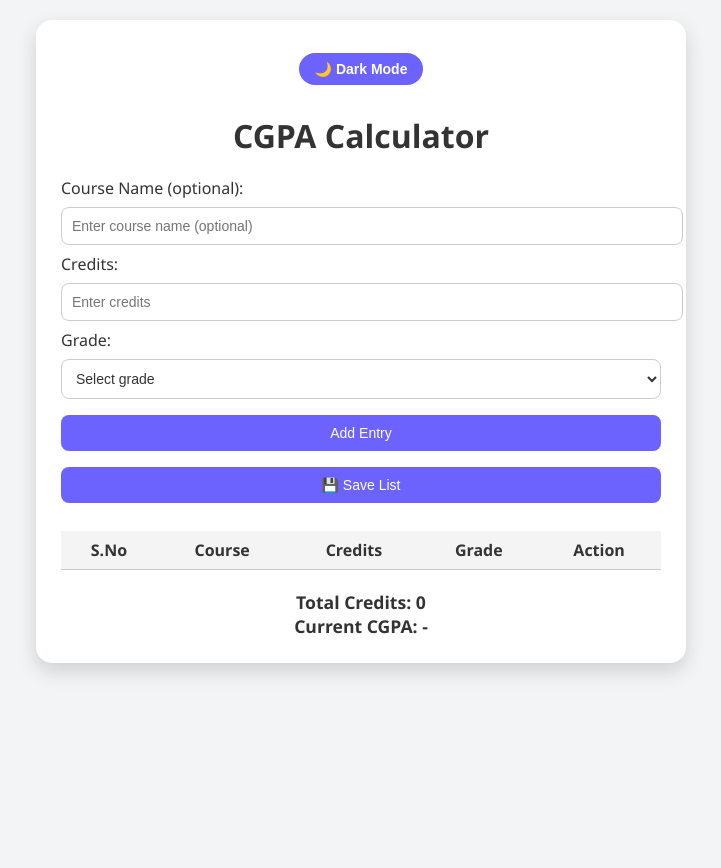
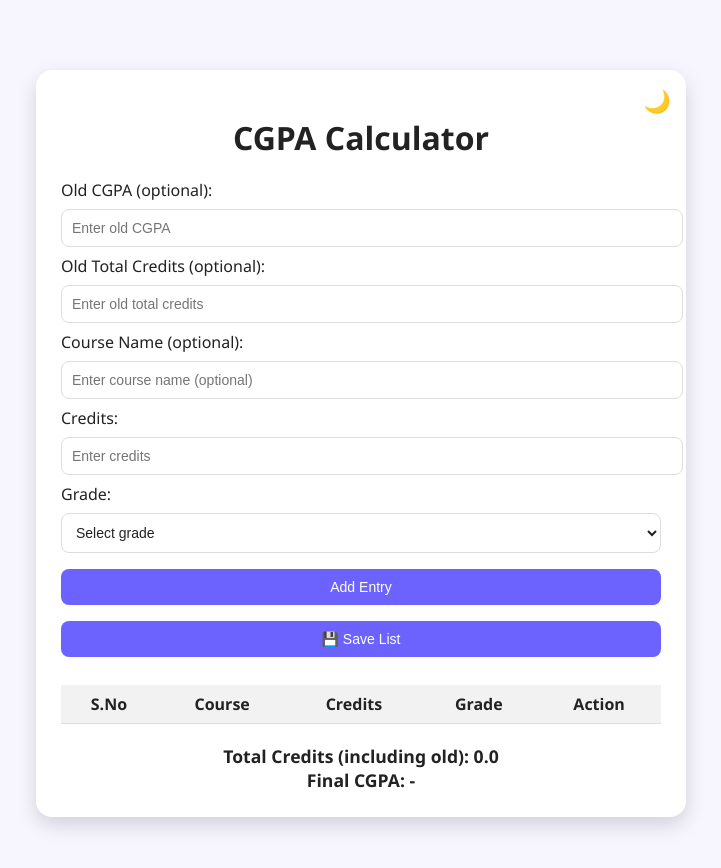
Before and after one commit to anshagnihotry258/Projects, a plain HTML site: page cgpa_calc_updated1.html in a window 1280 px wide. Shown: the whole page, without its empty margins (279-1000 px from the left). Before the commit the page ends 800 px from the top, so only its background shows below. Drawn offline with Linux system fonts and the light colour scheme.

Commit message:
Enhance CGPA calculator with new features and styles
Updated CGPA calculator with improved styles and added functionality for old CGPA and credits.

```diff
--- a/cgpa_calc_updated1.html
+++ b/cgpa_calc_updated1.html
@@ -6,100 +6,86 @@
   <title>CGPA Calculator</title>
   <style>
     :root {
-      --bg-color: #f3f4f6;
-      --container-bg: #ffffff;
-      --text-color: #333;
-      --button-bg: #6c63ff;
-      --button-hover: #574fce;
-      --border-color: #ccc;
-      --table-header: #f4f4f4;
+      --bg: #f7f6ff;
+      --text: #222;
+      --card: #fff;
+      --accent: #6c63ff;
+      --border: #ddd;
     }
-
     body.dark {
-      --bg-color: #1e1e2f;
-      --container-bg: #2a2a40;
-      --text-color: #e4e4e7;
-      --button-bg: #818cf8;
-      --button-hover: #6366f1;
-      --border-color: #444;
-      --table-header: #3a3a55;
+      --bg: #1e1e2e;
+      --text: #f1f1f1;
+      --card: #2a2a3c;
+      --accent: #a18cd1;
+      --border: #444;
     }
-
     body {
       font-family: "Segoe UI", sans-serif;
-      background: var(--bg-color);
+      background: var(--bg);
+      color: var(--text);
       margin: 0;
       padding: 20px;
       transition: background 0.3s, color 0.3s;
-      color: var(--text-color);
     }
-
     .container {
       max-width: 600px;
-      margin: auto;
-      background: var(--container-bg);
+      margin: 50px auto;
+      background: var(--card);
       padding: 25px;
       border-radius: 16px;
-      box-shadow: 0 8px 20px rgba(0, 0, 0, 0.15);
-      transition: background 0.3s, color 0.3s;
+      box-shadow: 0 8px 20px rgba(0,0,0,0.15);
+      transition: background 0.3s;
+      position: relative;
     }
-
     h1 {
       text-align: center;
       margin-bottom: 20px;
+      color: var(--text);
     }
-
     label {
       font-weight: 500;
     }
-
     input, select, button {
       padding: 10px;
       margin: 8px 0;
       border-radius: 8px;
-      border: 1px solid var(--border-color);
+      border: 1px solid var(--border);
       width: 100%;
       font-size: 14px;
-      background-color: var(--container-bg);
-      color: var(--text-color);
-      transition: background 0.3s, color 0.3s;
+      background: var(--card);
+      color: var(--text);
+      transition: 0.3s;
     }
-
     button {
-      background-color: var(--button-bg);
+      background-color: var(--accent);
       color: white;
       cursor: pointer;
       border: none;
-      transition: background-color 0.2s;
+      font-weight: 500;
     }
-
     button:hover {
-      background-color: var(--button-hover);
+      opacity: 0.9;
     }
-
     table {
       width: 100%;
       border-collapse: collapse;
       margin-top: 20px;
     }
-
     th, td {
-      border-bottom: 1px solid var(--border-color);
+      border-bottom: 1px solid var(--border);
       text-align: center;
       padding: 8px;
     }
-
     th {
-      background-color: var(--table-header);
+      background-color: rgba(0,0,0,0.05);
     }
-
     .cgpa-box {
       text-align: center;
       margin-top: 20px;
       font-size: 1.1em;
       font-weight: bold;
+      color: var(--text);
     }
-
     .remove-btn {
       background-color: #ef4444;
       color: white;
@@ -108,32 +94,30 @@
       border-radius: 8px;
       cursor: pointer;
     }
-
     .remove-btn:hover {
       background-color: #dc2626;
     }
-
     .theme-toggle {
-      display: flex;
-      justify-content: center;
-      margin-bottom: 15px;
-    }
-
-    .theme-toggle button {
-      width: auto;
-      padding: 8px 16px;
-      border-radius: 20px;
-      font-weight: bold;
+      position: absolute;
+      top: 15px;
+      right: 15px;
+      font-size: 22px;
+      cursor: pointer;
+      user-select: none;
+      transition: 0.3s;
     }
   </style>
 </head>
 <body>
   <div class="container">
-    <div class="theme-toggle">
-      <button id="themeToggle">🌙 Dark Mode</button>
-    </div>
+    <div class="theme-toggle" id="themeToggle">🌙</div>
+    <h1>CGPA Calculator</h1>
 
-    <h1>CGPA Calculator</h1>
+    <label>Old CGPA (optional):</label>
+    <input type="number" id="oldCgpa" placeholder="Enter old CGPA" min="0" max="10" step="0.01" />
+
+    <label>Old Total Credits (optional):</label>
+    <input type="number" id="oldCredits" placeholder="Enter old total credits" min="0" step="0.1" />
 
     <label>Course Name (optional):</label>
     <input type="text" id="subjectName" placeholder="Enter course name (optional)" />
@@ -171,33 +155,37 @@
     </table>
 
     <div class="cgpa-box">
-      Total Credits: <span id="totalCredits">0</span><br>
-      Current CGPA: <span id="cgpaDisplay">-</span>
+      Total Credits (including old): <span id="totalCredits">0</span><br>
+      Final CGPA: <span id="cgpaDisplay">-</span>
     </div>
   </div>
 
   <script>
-    let entries = JSON.parse(localStorage.getItem("cgpaData")) || [];
+    let entries = JSON.parse(localStorage.getItem("cgpaEntries")) || [];
 
     function updateTable() {
       const tableBody = document.getElementById("tableBody");
       tableBody.innerHTML = "";
+      let totalCredits = parseFloat(document.getElementById("oldCredits").value) || 0;
+      let totalPoints = totalCredits * (parseFloat(document.getElementById("oldCgpa").value) || 0);
+
       entries.forEach((entry, index) => {
-        const row = `<tr>
+        const row = document.createElement("tr");
+        row.innerHTML = `
           <td>${index + 1}</td>
           <td>${entry.subject || "-"}</td>
           <td>${entry.credits}</td>
-          <td>${getGradeName(entry.grade)}</td>
-          <td><button class="remove-btn" onclick="removeEntry(${index})">Remove</button></td>
-        </tr>`;
-        tableBody.innerHTML += row;
+          <td>${entry.grade}</td>
+          <td><button class="remove-btn" onclick="removeEntry(${index})">X</button></td>
+        `;
+        tableBody.appendChild(row);
+        totalCredits += entry.credits;
+        totalPoints += entry.credits * entry.grade;
       });
-      calculateCGPA();
-    }
 
-    function getGradeName(value) {
-      const map = {10:"A+",9:"A",8:"B+",7:"B",6:"C+",5:"C",4:"D",0:"F"};
-      return map[value] ?? value;
+      document.getElementById("totalCredits").textContent = totalCredits.toFixed(1);
+      document.getElementById("cgpaDisplay").textContent =
+        totalCredits ? (totalPoints / totalCredits).toFixed(2) : "-";
     }
 
     function addEntry() {
@@ -205,68 +193,46 @@
       const credits = parseFloat(document.getElementById("credits").value);
       const grade = parseFloat(document.getElementById("grade").value);
 
-      if (isNaN(credits) || isNaN(grade)) {
-        alert("Please enter valid credits and grade!");
-        return;
-      }
+      if (isNaN(credits) || isNaN(grade)) return alert("Enter valid credits and grade!");
 
       entries.push({ subject, credits, grade });
       updateTable();
-      clearInputs();
+      saveData();
+      document.getElementById("subjectName").value = "";
+      document.getElementById("credits").value = "";
+      document.getElementById("grade").value = "";
     }
 
     function removeEntry(index) {
       entries.splice(index, 1);
       updateTable();
-    }
-
-    function clearInputs() {
-      document.getElementById("subjectName").value = "";
-      document.getElementById("credits").value = "";
-      document.getElementById("grade").value = "";
-    }
-
-    function calculateCGPA() {
-      if (entries.length === 0) {
-        document.getElementById("cgpaDisplay").innerText = "-";
-        document.getElementById("totalCredits").innerText = "0";
-        return;
-      }
-
-      let totalPoints = 0;
-      let totalCredits = 0;
-      entries.forEach(e => {
-        totalPoints += e.grade * e.credits;
-        totalCredits += e.credits;
-      });
-
-      const cgpa = (totalPoints / totalCredits).toFixed(2);
-      document.getElementById("cgpaDisplay").innerText = cgpa;
-      document.getElementById("totalCredits").innerText = totalCredits.toFixed(1);
+      saveData();
     }
 
     function saveData() {
-      localStorage.setItem("cgpaData", JSON.stringify(entries));
-      alert("✅ List saved successfully!");
+      localStorage.setItem("cgpaEntries", JSON.stringify(entries));
+      localStorage.setItem("oldCgpa", document.getElementById("oldCgpa").value);
+      localStorage.setItem("oldCredits", document.getElementById("oldCredits").value);
     }
 
-    // --- DARK THEME TOGGLE ---
-    const themeToggleBtn = document.getElementById("themeToggle");
-    const isDark = localStorage.getItem("theme") === "dark";
-
-    if (isDark) {
-      document.body.classList.add("dark");
-      themeToggleBtn.textContent = "☀️ Light Mode";
-    }
-
-    themeToggleBtn.addEventListener("click", () => {
+    // Theme toggle
+    const themeToggle = document.getElementById("themeToggle");
+    themeToggle.addEventListener("click", () => {
       document.body.classList.toggle("dark");
-      const darkMode = document.body.classList.contains("dark");
-      localStorage.setItem("theme", darkMode ? "dark" : "light");
-      themeToggleBtn.textContent = darkMode ? "☀️ Light Mode" : "🌙 Dark Mode";
+      const isDark = document.body.classList.contains("dark");
+      themeToggle.textContent = isDark ? "☀️" : "🌙";
+      localStorage.setItem("theme", isDark ? "dark" : "light");
     });
 
-    window.onload = updateTable;
+    window.onload = () => {
+      if (localStorage.getItem("theme") === "dark") {
+        document.body.classList.add("dark");
+        themeToggle.textContent = "☀️";
+      }
+      document.getElementById("oldCgpa").value = localStorage.getItem("oldCgpa") || "";
+      document.getElementById("oldCredits").value = localStorage.getItem("oldCredits") || "";
+      updateTable();
+    };
   </script>
 </body>
 </html>
```
